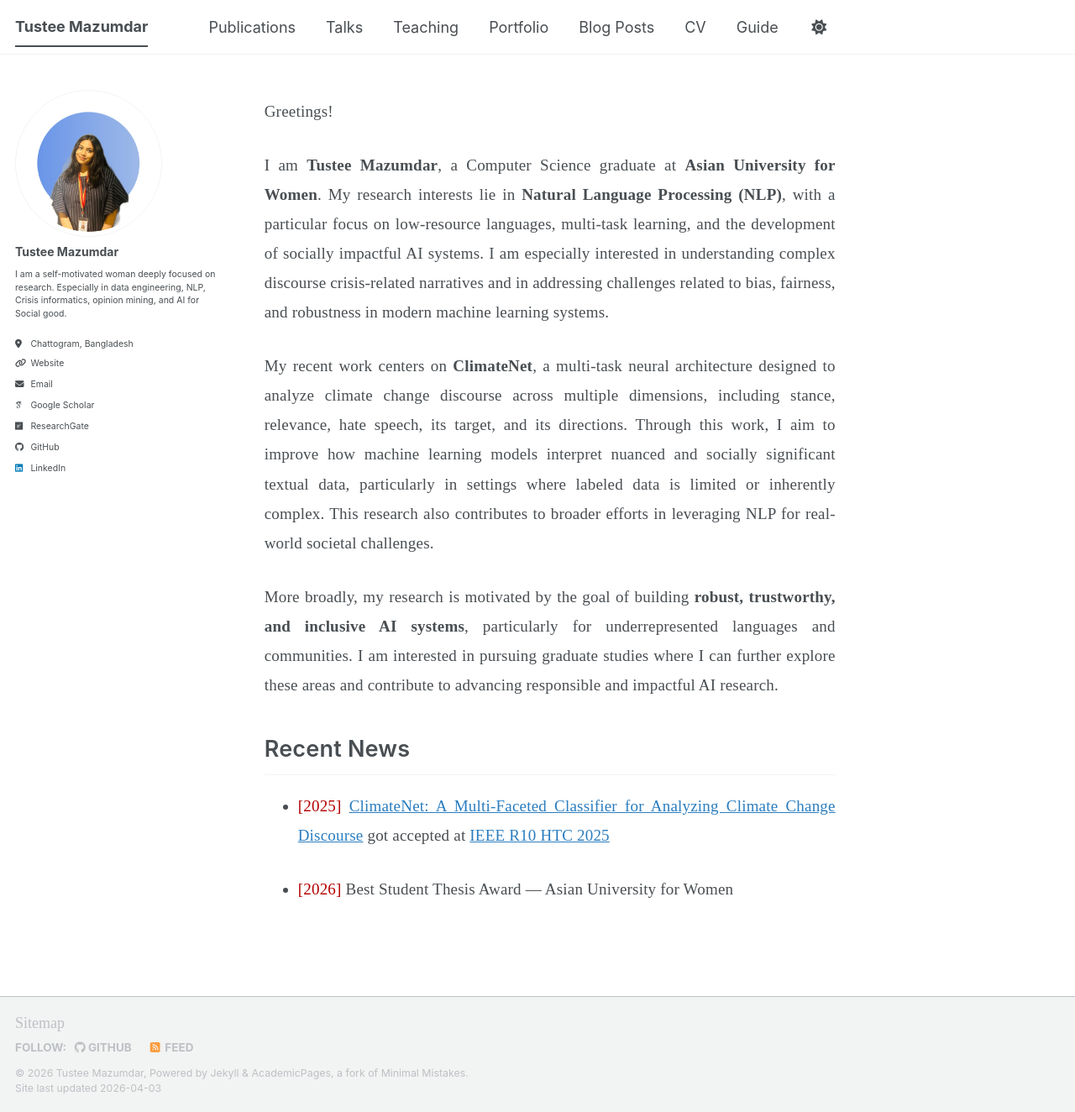
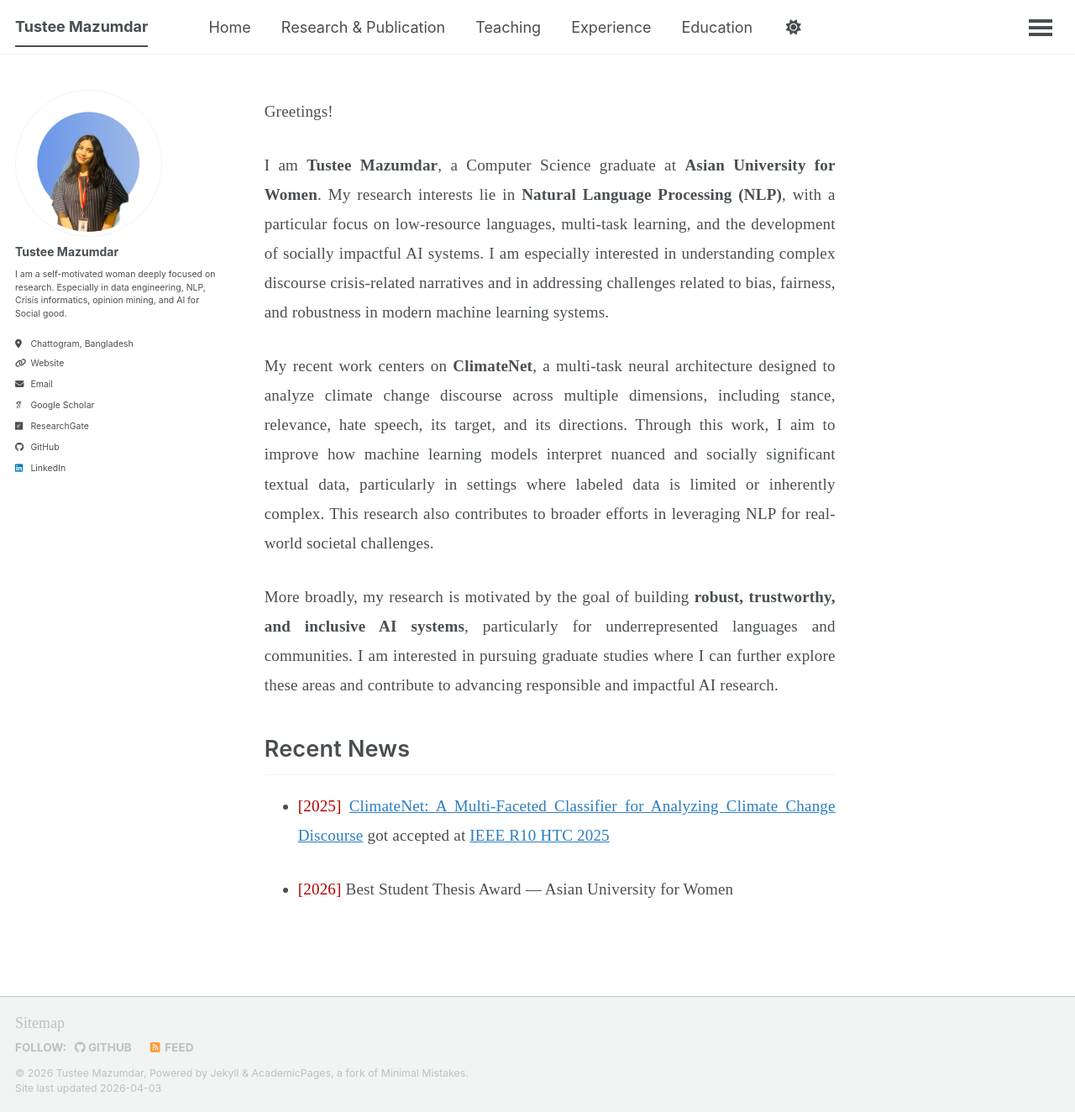
Before and after one commit to TusteeMazumdar/TusteeMazumdar.github.io, a Jekyll site: the page built from _pages/about.md, in a window 1280 px wide and 1324 px high. Shown: the whole window at 84% size. Built offline with Jekyll 4.4.1, drawn with Linux system fonts in a browser that asks for light colours; some web fonts are replaced; a script bundle is joined from its source files by our own code; library files that are not in the unit come from our copies.

Commit message:
Update navigation.yml

```diff
--- a/_data/navigation.yml
+++ b/_data/navigation.yml
@@ -8,23 +8,23 @@
 #      Markdown formatted page while the second is generated using JSON.
 
 main:
-  - title: "Publications"
+  - title: "Home"
+    url: /
+
+  - title: "Research & Publication"
     url: /publications/
-
-  - title: "Talks"
-    url: /talks/
 
   - title: "Teaching"
     url: /teaching/
 
-  - title: "Portfolio"
-    url: /portfolio/
+  - title: "Experience"
+    url: /experience/
 
-  - title: "Blog Posts"
-    url: /year-archive/
+  - title: "Education"
+    url: /education/
 
-  - title: "CV"
-    url: /cv/
+  - title: "Extra-curricular Activities"
+    url: /extracurricular/
 
   # - title: "CV"
   #   url: /cv-json/
```
